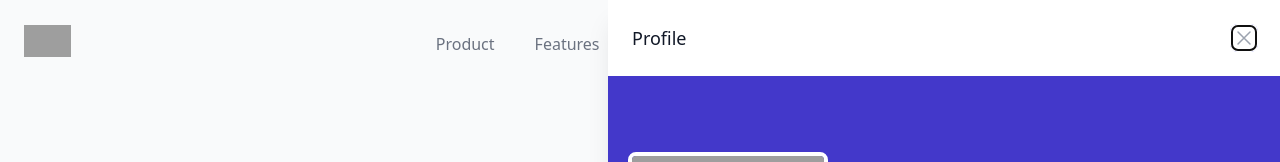
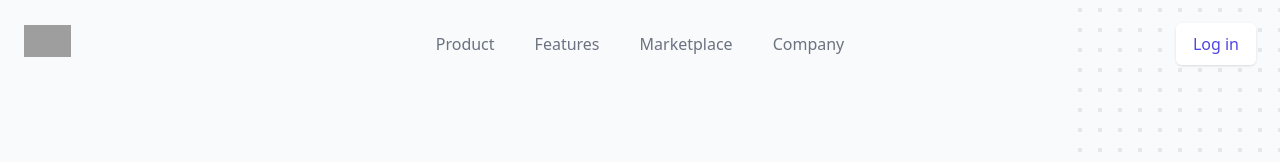
Before and after one commit to Jared-Dahlke/average_looking_portfolio, a Next.js app: page / in a window 1280 px wide. Shown: the top 162 px of the page. Built offline with nearby package versions, Linux system fonts and the light colour scheme; grey boxes are pictures that could not be loaded.

Commit message:
clean up dev setting

```diff
--- a/components/Hero.js
+++ b/components/Hero.js
@@ -13,7 +13,7 @@ const navigation = [
 ]
 
 export default function Hero() {
-	const [open, setOpen] = React.useState(true)
+	const [open, setOpen] = React.useState(false)
 	return (
 		<div className='relative overflow-hidden bg-gray-50'>
 			<div
```
